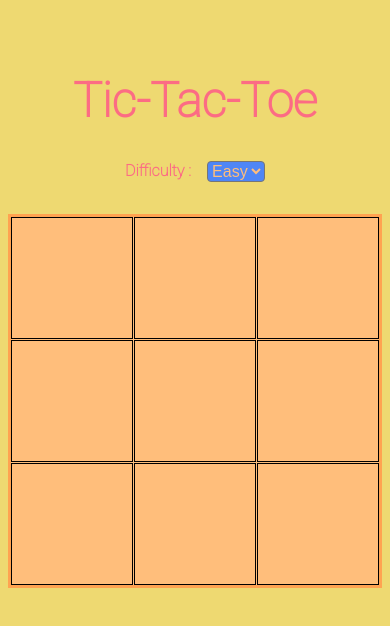
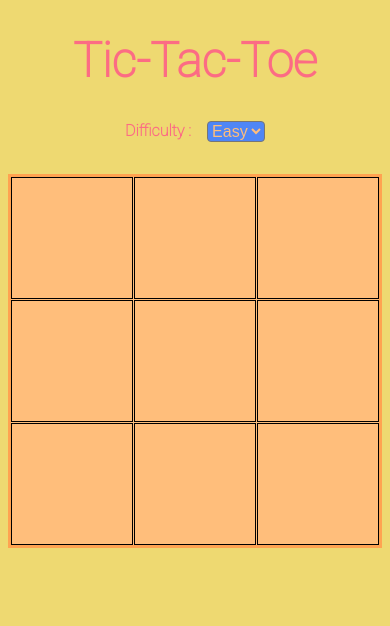
Before and after one commit to malharvb/tic-tac-toe, a plain HTML site: page index.html in a window 390 px wide. Drawn offline with Linux system fonts and the light colour scheme.

Commit message:
change to mobile ui

```diff
--- a/style.css
+++ b/style.css
@@ -1,6 +1,5 @@
 html
 {
-    padding-top: 4em;
     font-family: 'Roboto', sans-serif;
 }
 body
@@ -10,6 +9,7 @@ body
 }
 #heading
 {
+    padding-top: .5em;
     font-size: 5em;
     text-align: center;
     font-weight: bolder;
```
